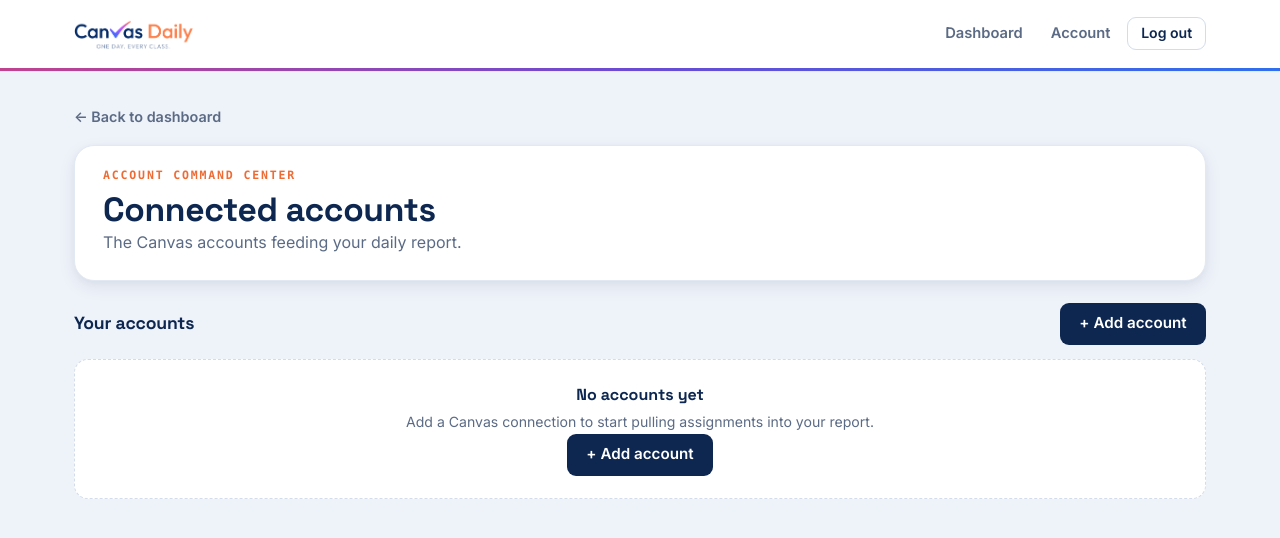
After one commit to DBusch-Developer/canvas-daily, a FastAPI app: template app/templates/settings.html in a window 1280 px wide. The commit adds this page. Shown: the top 538 px of the page. Run offline with FastAPI, Linux system fonts and the light colour scheme; the template is opened without the code that fills it, so the values that code supplies are empty.

Commit message:
Settings page lists connected accounts

```diff
--- a/app/templates/base.html
+++ b/app/templates/base.html
@@ -19,7 +19,7 @@
       </a>
       <nav class="topbar__nav" aria-label="Primary">
         <a class="navlink" href="/">Dashboard</a>
-        <a class="navlink" href="/connections/new">Account</a>
+        <a class="navlink" href="/connections">Account</a>
         <form method="post" action="/logout">
           <button class="btn btn--ghost btn--sm" type="submit">Log out</button>
         </form>
--- /dev/null
+++ b/app/templates/settings.html
@@ -0,0 +1,51 @@
+{% extends "base.html" %}
+{% block title %}Accounts · Canvas Daily{% endblock %}
+{% block body %}
+  <a class="back-link" href="/">← Back to dashboard</a>
+
+  <section class="brief brief--tight">
+    <p class="eyebrow">Account command center</p>
+    <h1 class="brief__title">Connected accounts</h1>
+    <p class="hero__sub">The Canvas accounts feeding your daily report.</p>
+  </section>
+
+  <div class="panel__head" style="display:flex;justify-content:space-between;align-items:center;">
+    <h2 class="panel__title">Your accounts</h2>
+    <a class="btn btn--primary" href="/connections/new">+ Add account</a>
+  </div>
+
+  {% if connections %}
+    <ul class="cards">
+      {% for c in connections %}
+        <li class="card">
+          <div class="card__top">
+            <span class="course-pill">{{ c.account_type }}</span>
+            {% if c.last_synced_at %}
+              <span class="badge badge--done">Synced {{ c.last_synced_at.strftime('%b %d, %H:%M') }} UTC</span>
+            {% else %}
+              <span class="badge badge--danger">Not synced yet</span>
+            {% endif %}
+          </div>
+          <h3 class="card__title">{{ c.label }}</h3>
+          <div class="card__foot">
+            <span class="due">{{ c.base_url }}</span>
+            <span>{{ c.assignments | length }} assignment{{ '' if c.assignments | length == 1 else 's' }}</span>
+          </div>
+          {% if not c.last_synced_at %}
+            <p class="field__hint">We couldn't pull assignments yet — they'll appear after the next daily sync.</p>
+          {% endif %}
+          <form method="post" action="/connections/{{ c.id }}/delete"
+                onsubmit="return confirm('Remove this account and its assignments?');">
+            <button class="btn btn--ghost btn--sm" type="submit">Remove</button>
+          </form>
+        </li>
+      {% endfor %}
+    </ul>
+  {% else %}
+    <div class="empty">
+      <p class="empty__title">No accounts yet</p>
+      <p class="empty__sub">Add a Canvas connection to start pulling assignments into your report.</p>
+      <a class="btn btn--primary" href="/connections/new">+ Add account</a>
+    </div>
+  {% endif %}
+{% endblock %}
```
Also changed, not shown: app/web.py (+14 -1 lines), tests/test_e2e.py (+18 -0 lines).
